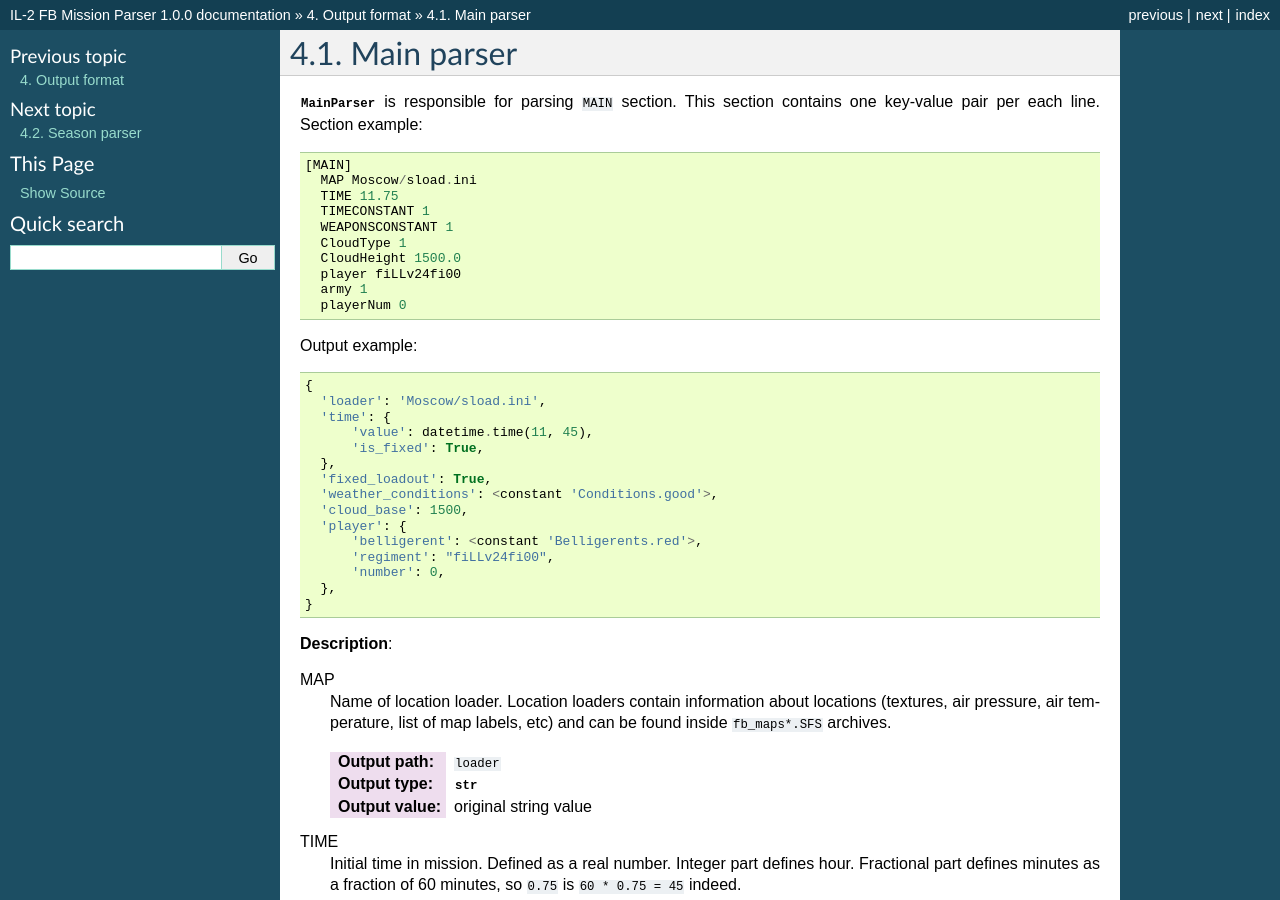
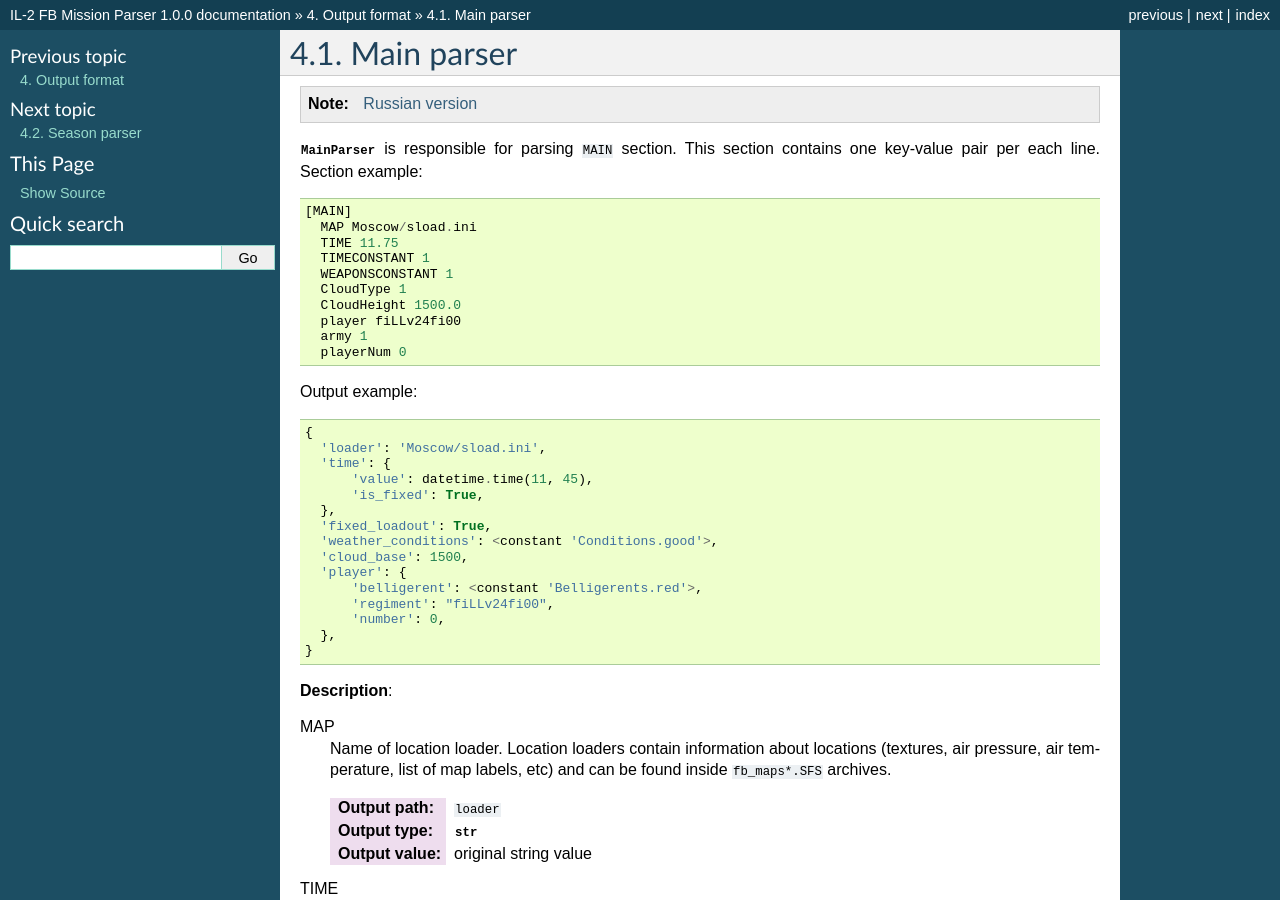
Before and after one commit to IL2HorusTeam/il2fb-mission-parser, a Sphinx documentation site: the page built from docs/parsers/main.rst, in a window 1280 px wide and 900 px high. Built offline with Sphinx 7.4.7, drawn with Linux system fonts in a browser that asks for light colours.

Commit message:
update docs

```diff
--- a/docs/parsers/main.rst
+++ b/docs/parsers/main.rst
@@ -2,6 +2,10 @@
 
 Main parser
 ===========
+
+.. note::
+
+    `Russian version <https://github.com/IL2HorusTeam/il2fb-mission-parser/wiki/%D0%A1%D0%B5%D0%BA%D1%86%D0%B8%D1%8F-MAIN>`_
 
 :class:`~il2fb.parsers.mission.parsers.MainParser` is responsible for parsing
 ``MAIN`` section. This section contains one key-value pair per each line.
```
